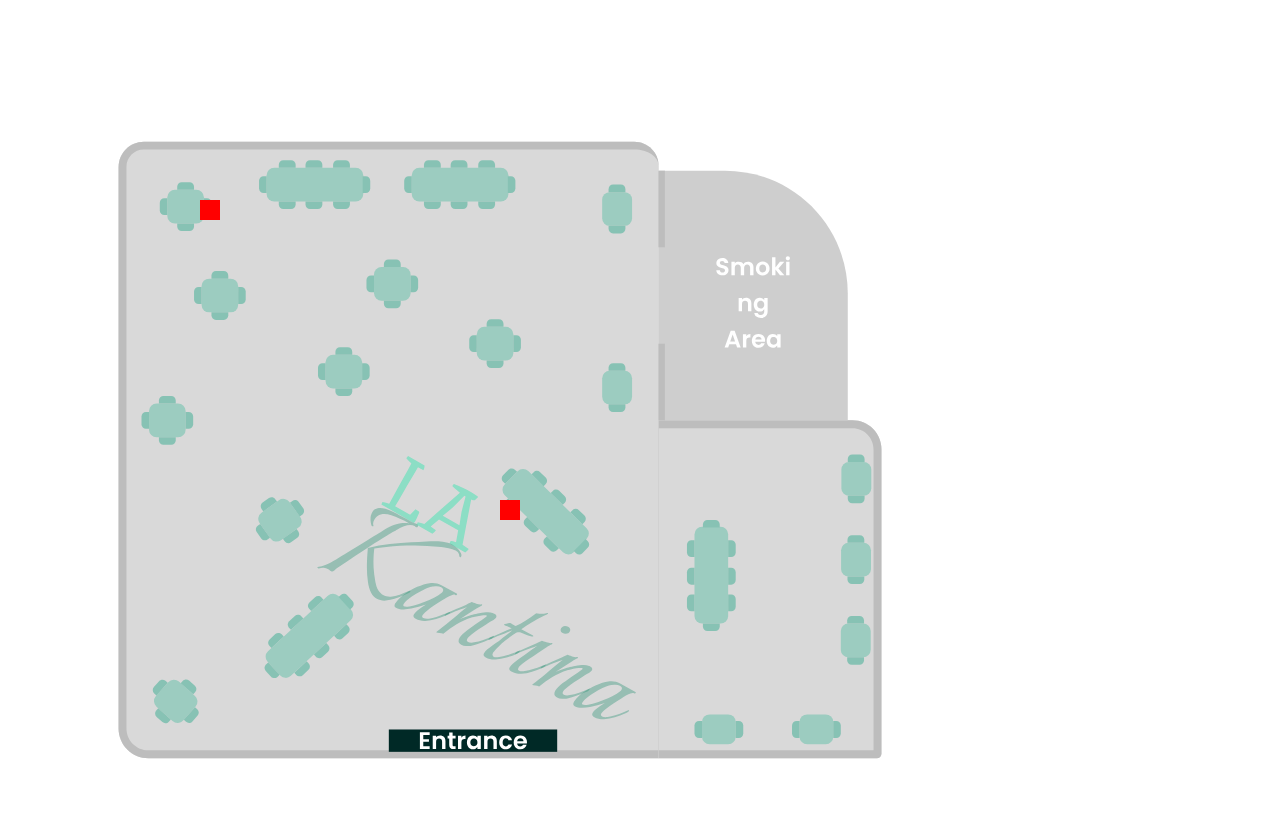
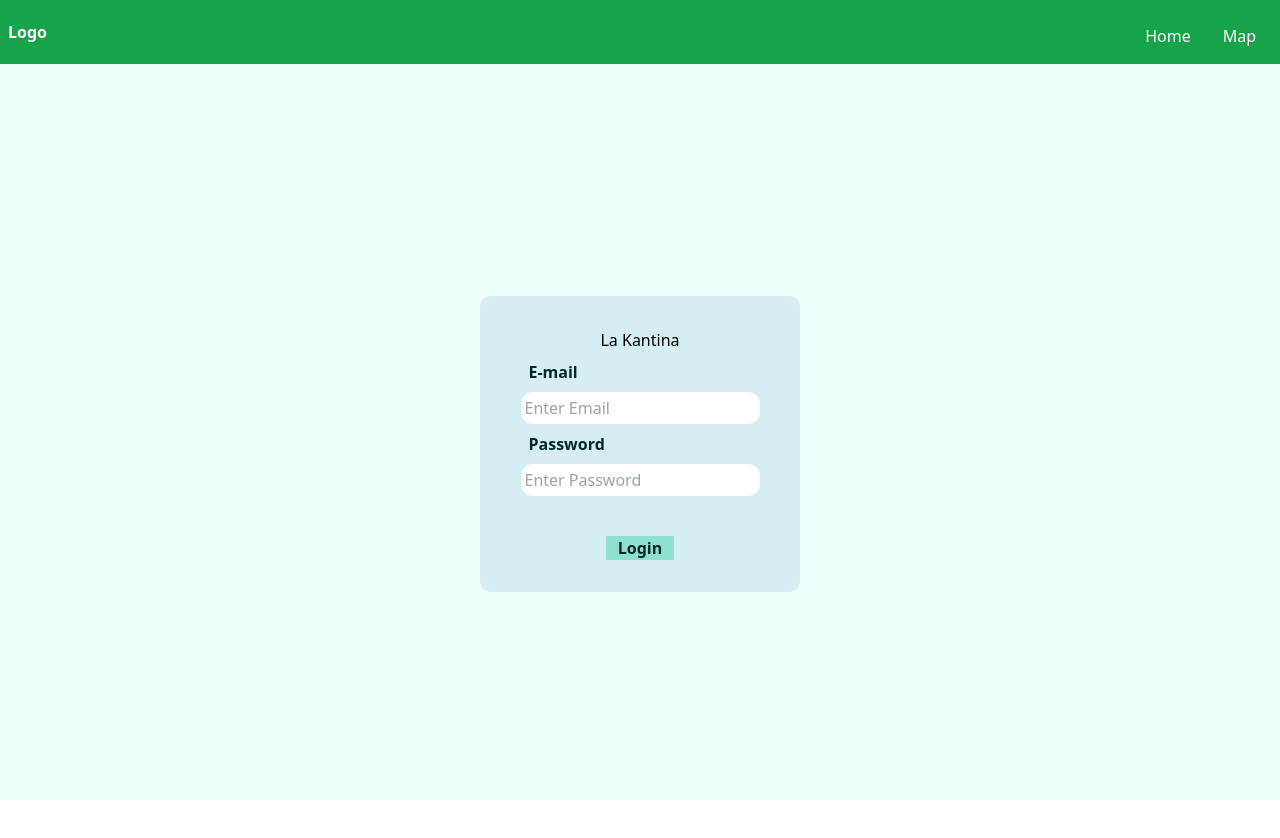
Before and after one commit to Mar1nbawe/Kantina-FE, a Vue app in the folder Kantina-FE/: page / in a window 1280 px wide. Shown: the top 838 px of the page. Built offline with nearby package versions, Linux system fonts and the light colour scheme.

Commit message:
styling login page

```diff
--- a/Kantina-FE/src/App.vue
+++ b/Kantina-FE/src/App.vue
@@ -1,6 +1,6 @@
 <script setup lang="ts">
-import { RouterLink, RouterView } from 'vue-router'
-import Map from './components/map';
+import { RouterView } from 'vue-router'
+import { router } from '@/router/index'
 import { useMapStore } from './stores/MapStore';
 import { mockTables } from './mocks/tables';
 import base64 from './components/defaultMap';
@@ -12,5 +12,24 @@
 </script>
 
 <template>
-  <Map />
+ <div class="h-screen w-screen bg-[#ebfffc]">
+  <nav class="p-2 mt-0 w-full bg-green-600">
+    <div class="container mx-auto flex flex-wrap items-center">
+      <div class="flex w-full md:w-1/2 justify-center md:justify-start text-white font-extrabold">
+        <a href="#" class="text-white no-underline hover:text-white hover:no-underline">Logo</a>
+      </div>
+      <div class="flex w-full pt-2 content-center justify-between md:w-1/2 md:justify-end">
+        <ul class="list-reset flex justify-between flex-1 md:flex-none items-center">
+          <RouterLink to="/" class="inline-block py-2 px-4 text-white no-underline">Home</RouterLink>
+          <RouterLink to="/map" class="inline-block py-2 px-4 text-white no-underline">Map</RouterLink>
+        </ul>
+      </div>
+    </div>
+  </nav>
+  <RouterView/>
+  </div>
 </template>
+
+<style>
+
+</style>
--- a/Kantina-FE/src/components/LoginPage.vue
+++ b/Kantina-FE/src/components/LoginPage.vue
@@ -38,32 +38,33 @@
 </script>
 
 <template>
-  <div class="login-page">
-    <div class="login-form">
-      <h1>Login</h1>
-      <form class=" flex flex-col">
-        <label for="email" class="m-2">Email</label>
-        <input
+  <div class="login-page ">
+    <div class="login-form w-[25%] rounded-md bg-green-300">
+      <h1>La Kantina</h1>
+      <form class=" flex flex-col text-[#002926]">
+        <label for="email" class="m-2 font-semibold">E-mail</label>
+        <input class="p-1 rounded-xl bg-white text-[#002926]"
           type="email"
           id="email"
           v-model="emailref"
           placeholder="Enter Email"
         />
-        <label for="password" class="m-2">Password</label>
-        <input
+        <label for="password" class="m-2 font-semibold">Password</label>
+        <input class="p-1 rounded-xl bg-white text-[#002926]"
           type="password"
           id="password"
           v-model="passwordref"
           placeholder="Enter Password"
         />
-        <button
+
+        <p v-if="axiosstatus.value == 'failed'">Invalid Credentials</p>
+      </form>
+      <button class=" w-auto h-auto justify-center items-center bg-[#8ee1cc] text-[#002926] mt-10 pl-3 pr-3 font-semibold"
           type="submit"
           @click.prevent="postLogin(emailref, passwordref)"
         >
           Login
         </button>
-        <p v-if="axiosstatus.value == 'failed'">Invalid Credentials</p>
-      </form>
     </div>
   </div>
 </template>
@@ -73,8 +74,7 @@
   display: flex;
   justify-content: center;
   align-items: center;
-  height: 100vh;
-  background-color: #f2f2f2;
+  height: 95vh;
 }
 
 .login-form{
@@ -82,9 +82,9 @@
   flex-direction: column;
   justify-content: center;
   align-items: center;
-  background-color: #fff;
+  background-color: #d4eef4;
   padding: 2rem;
-  border-radius: 5px;
-  box-shadow: 0 0 10px rgba(0,0,0,0.2);
+  border-radius: 10px;
+
 }
 </style>
--- a/Kantina-FE/tsconfig.app.json
+++ b/Kantina-FE/tsconfig.app.json
@@ -1,6 +1,6 @@
 {
   "extends": "@vue/tsconfig/tsconfig.dom.json",
-  "include": ["env.d.ts", "src/**/*", "src/**/*.vue", "src/**"],
+  "include": ["env.d.ts", "src/**/*", "src/**/*.vue"],
   "exclude": ["src/**/__tests__/*"],
   "compilerOptions": {
     "composite": true,
```
Also changed, not shown: Kantina-FE/src/main.ts (+6 -2 lines), Kantina-FE/src/router/index.ts (+12 -15 lines).
